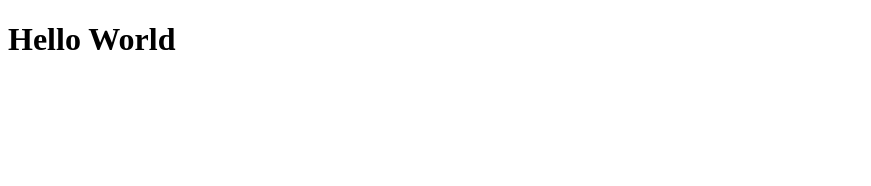
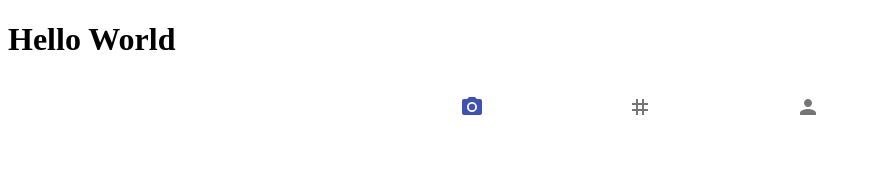
Before and after one commit to 1PhotoADay/1Pad, a React app: page / in a window 1280 px wide. Shown: the top 186 px of the page, without its empty margins (0-871 px from the left). Built offline with nearby package versions, Linux system fonts and the light colour scheme.

Commit message:
bottom navbar added

```diff
--- a/Client/App.jsx
+++ b/Client/App.jsx
@@ -1,12 +1,16 @@
 import React, { useState } from 'react';
+import BottomNav from './Components/Main/BottomNav';
 import './index.css';
 
 function App() {
 
     return (
-        <div className="App">
-            <h1>Hello World</h1>
-        </div>
+        <>
+            <div className="App">
+                <h1>Hello World</h1>
+            </div>
+            <BottomNav />
+        </>
     );
 }
 
--- /dev/null
+++ b/Client/Components/Main/BottomNav.jsx
@@ -0,0 +1,27 @@
+import React from 'react';
+import { BottomNavigation, BottomNavigationAction } from '@material-ui/core';
+import PhotoCameraIcon from '@mui/icons-material/PhotoCamera';
+import TagIcon from '@mui/icons-material/Tag';
+import PersonIcon from '@mui/icons-material/Person';
+
+
+function BottomNav() {
+    const value = 0;
+
+    return (
+        <BottomNavigation
+            showLabels
+            value={value}
+            onChange={(event, newValue) => {
+                setValue(newValue);
+            }}
+        >
+            <BottomNavigationAction icon={<PhotoCameraIcon />} />
+            <BottomNavigationAction icon={<TagIcon />} />
+            <BottomNavigationAction icon={<PersonIcon />} />
+        </BottomNavigation>
+
+    )
+}
+
+export default BottomNav
--- a/Client/index.html
+++ b/Client/index.html
@@ -13,6 +13,6 @@
 </head>
 <body>
     <div id="root"></div>
-    <!-- <script src="build/bundle.js"></script> -->
+    <script src="bundle.js"></script>
 </body>
 </html>
--- a/package.json
+++ b/package.json
@@ -14,6 +14,11 @@
   "author": "",
   "license": "ISC",
   "dependencies": {
+    "@emotion/react": "^11.9.0",
+    "@emotion/styled": "^11.8.1",
+    "@material-ui/core": "^4.12.4",
+    "@mui/icons-material": "^5.8.2",
+    "@mui/material": "^5.8.2",
     "express": "^4.18.1",
     "react": "^17.0.2",
     "react-dom": "^17.0.2",
```
Also changed, not shown: Client/Components/Main/MainContainer.jsx (+12 -0 lines), 2 other files (tests, documents, lock files or other folders).
